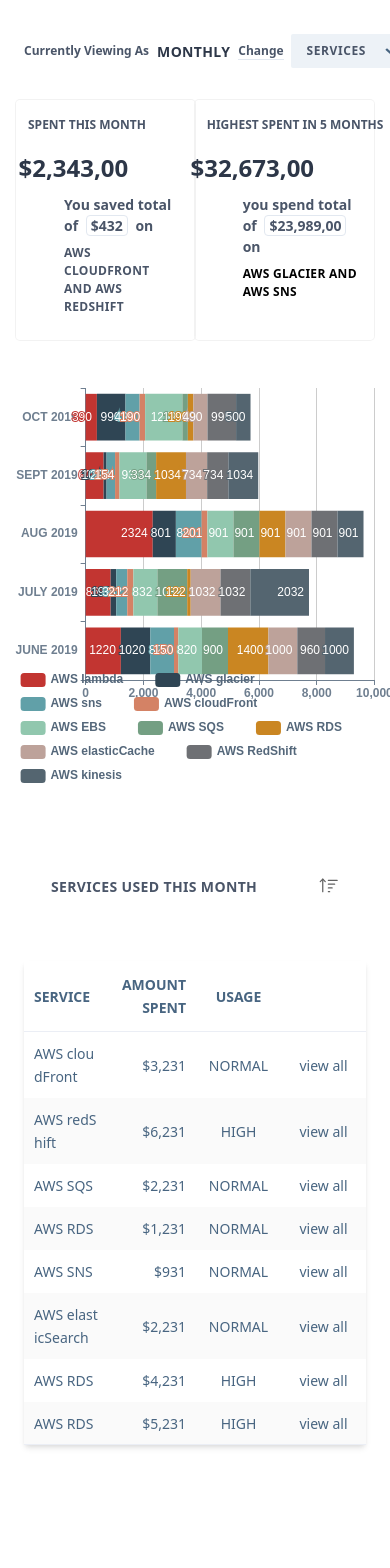
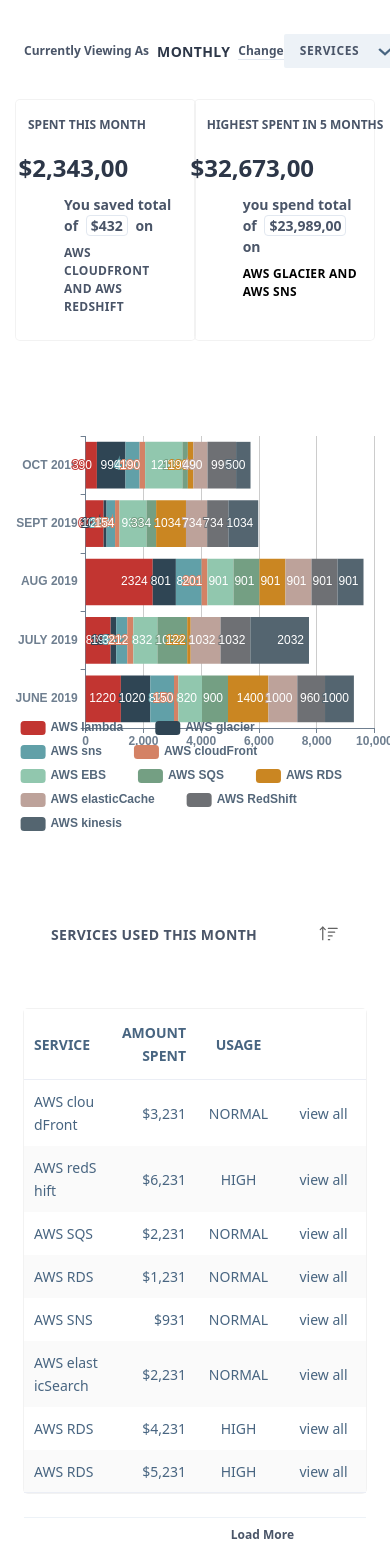
Before and after one commit to shegx01/CloudManagerClient, a Vue app: page /cost-management in a window 390 px wide. Shown: the part 190-1758 px from the top of the page. Before the commit the page ends 1659 px from the top, so only its background shows below. Built offline with nearby package versions, Linux system fonts and the light colour scheme.

Commit message:
refactoring the app

```diff
--- a/src/components/global/AppBar.vue
+++ b/src/components/global/AppBar.vue
@@ -191,13 +191,13 @@
         >
           <a
             @click="handleDashboardNav"
-            class="ml-3 flex items-center text-sm font-semibold whitespace-no-wrap w-1/2 pl-2 py-2 rounded hover:bg-gray-200 hover:text-gray-800 bg-gray-800 text-gray-lightest"
+            class="ml-3 flex items-center text-xs font-semibold whitespace-no-wrap w-1/2 pl-2 py-2 rounded hover:bg-gray-200 hover:text-gray-800 bg-gray-800 text-gray-lightest"
           >
             Dashboard
           </a>
           <a
             href="#"
-            class="mx-3 flex items-center text-sm font-semibold whitespace-no-wrap w-1/2 pl-2 py-1 rounded hover:bg-gray-200"
+            class="mx-3 flex items-center text-sxsfont-semibold whitespace-no-wrap w-1/2 pl-2 py-1 rounded hover:bg-gray-200"
             >Account management
             <div class="ml-2">
               <svg
@@ -222,7 +222,7 @@
           <a
             @click="handleNavigation"
             href="#"
-            class="ml-3 flex items-center text-sm font-semibold whitespace-no-wrap w-1/2 pl-2 py-2 rounded hover:bg-gray-200 hover:text-gray-800"
+            class="ml-3 flex items-center text-xs font-semibold whitespace-no-wrap w-1/2 pl-2 py-2 rounded hover:bg-gray-200 hover:text-gray-800"
           >
             cost management
             <div class="ml-2 text-current">
@@ -241,7 +241,7 @@
           </a>
           <a
             href="#"
-            class="mx-3 flex items-center text-sm font-semibold whitespace-no-wrap w-1/2 pl-2 py-1 rounded hover:bg-gray-200"
+            class="mx-3 flex items-center text-xs font-semibold whitespace-no-wrap w-1/2 pl-2 py-1 rounded hover:bg-gray-200"
             >asset management
             <div class="ml-2">
               <svg
@@ -266,7 +266,7 @@
         >
           <a
             href="#"
-            class="ml-3 flex items-center text-sm font-semibold whitespace-no-wrap w-1/2 pl-2 py-2 rounded hover:bg-gray-200 hover:text-gray-800"
+            class="ml-3 flex items-center text-xs font-semibold whitespace-no-wrap w-1/2 pl-2 py-2 rounded hover:bg-gray-200 hover:text-gray-800"
           >
             security & compliance
             <div class="ml-2 text-current">
@@ -285,7 +285,7 @@
           </a>
           <a
             href="#"
-            class="mx-3 flex items-center text-sm font-semibold whitespace-no-wrap w-1/2 pl-2 py-1 rounded hover:bg-gray-200"
+            class="mx-3 flex items-center text-xs font-semibold whitespace-no-wrap w-1/2 pl-2 py-1 rounded hover:bg-gray-200"
             >cloud monitoring
             <div class="ml-2">
               <svg
@@ -309,7 +309,7 @@
         >
           <a
             href="#"
-            class="ml-3 flex items-center text-sm font-semibold whitespace-no-wrap w-1/2 pl-2 py-2 rounded hover:bg-gray-200 hover:text-gray-800"
+            class="ml-3 flex items-center text-xs font-semibold whitespace-no-wrap w-1/2 pl-2 py-2 rounded hover:bg-gray-200 hover:text-gray-800"
           >
             cost optimisation
             <div class="ml-2 text-current">
@@ -328,7 +328,7 @@
           </a>
           <a
             href="#"
-            class="mx-3 flex items-center text-sm font-semibold whitespace-no-wrap w-1/2 pl-2 py-1 rounded hover:bg-gray-200"
+            class="mx-3 flex items-center text-xs font-semibold whitespace-no-wrap w-1/2 pl-2 py-1 rounded hover:bg-gray-200"
             >service monitoring
             <div class="ml-2">
               <svg
--- a/src/views/CostManagement.vue
+++ b/src/views/CostManagement.vue
@@ -4,10 +4,10 @@
     <SecondaryBar :subMenu="true" :currentDir="currentDir" />
 
     <div
-      class="mt-20 bg-white py-4 pb-6 lg:mx-2 lg:border lg:border-gray-200 lg:bg-transparent lg:border-none"
+      class="mt-20 bg-white pt-4  pb-6 lg:mx-2 lg:border lg:border-gray-200 lg:bg-transparent lg:border-none"
     >
       <div
-        class="flex w-full ml-6 lg:ml-0 lg:bg-app-cardBg lg:pr-6 lg:py-2 rounded lg:shadow-xs lg:mb-24"
+        class="flex w-full pl-6 lg:ml-0 lg:bg-app-cardBg lg:pr-6 lg:py-2 rounded lg:shadow-xs lg:mb-24"
       >
         <div
           class="flex justify-between w-full max-w-lg py-4 lg:max-w-lg lg:ml-auto
@@ -131,7 +131,9 @@
             </div>
           </div>
         </div>
-        <div class="flex lg:order-first lg:w-8/12 w-full mt-12 lg:mt-0">
+        <div
+          class="flex lg:order-first lg:w-8/12 w-full mt-12 pt-12 lg:pt-0 lg:mt-0 bg-app-background"
+        >
           <v-chart :options="options" autoresize />
         </div>
       </div>
@@ -172,8 +174,10 @@
         >
           <!-- empty on desktop -->
         </div>
-        <div class="flex w-full lg:w-3/5 px-6 pt-12 lg:pt-0 lg:px-0 lg:pl-4">
-          <div class="shadow-md flex w-full rounded">
+        <div
+          class="flex flex-col w-full lg:w-3/5 px-6 pt-12 lg:pt-0 lg:px-0 lg:pl-4"
+        >
+          <div class="shadow-xs flex w-full rounded mb-6">
             <el-table
               :data="tableData"
               stripe
@@ -213,6 +217,12 @@
                 </template>
               </el-table-column>
             </el-table>
+          </div>
+          <div class="border-t border-gray-200 flex pr-20">
+            <span
+              class="text-gray-700 text-xs font-semibold  capitalize ml-auto mt-2 -mr-2"
+              >load more</span
+            >
           </div>
         </div>
       </div>
--- a/src/views/Dashboard.vue
+++ b/src/views/Dashboard.vue
@@ -297,7 +297,7 @@
       </div>
       <!--others security overview -->
       <div
-        class="bg-white w-full lg:rounded-sm lg:mr-2 lg:border-t lg:border-b lg:border-r lg:border-gray-200 pt-4"
+        class="bg-white w-full lg:rounded-sm lg:mr-2 lg:border-t lg:border-b lg:border-r lg:border-gray-200 pt-10 lg:pt-0"
       >
         <!-- section header -->
         <div class="flex">
```
